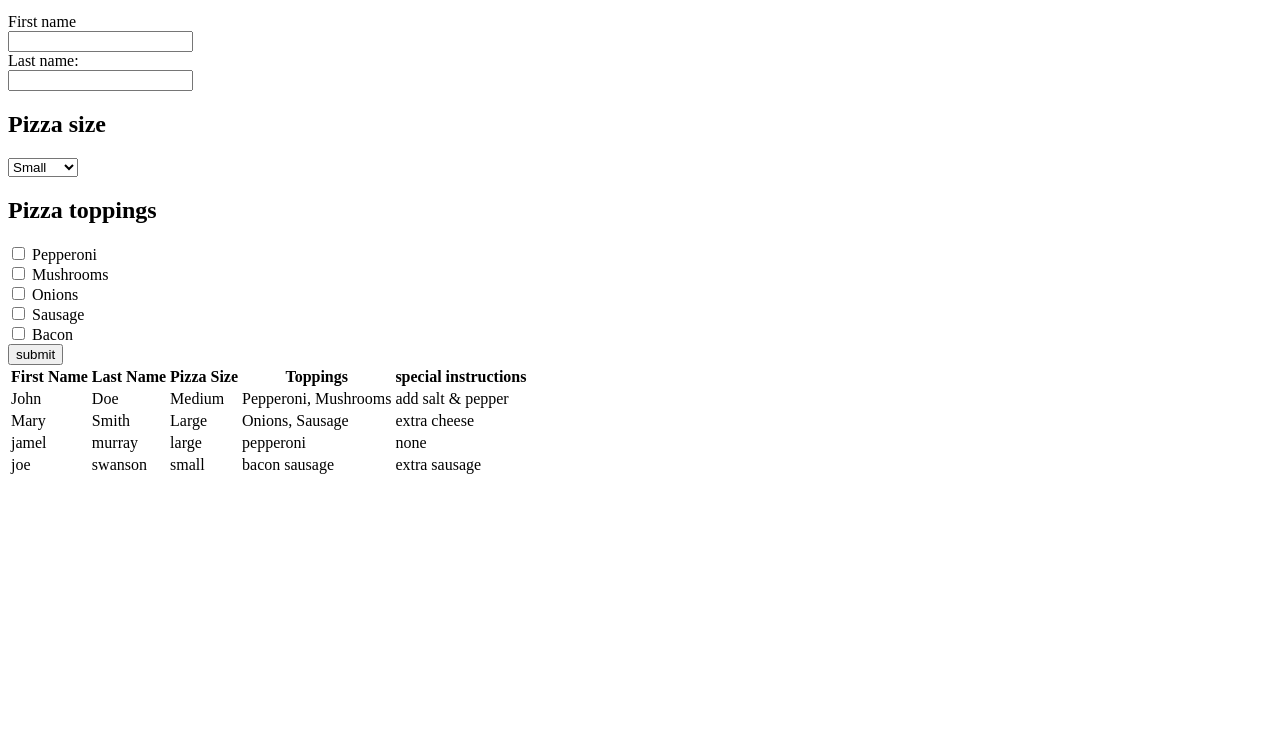
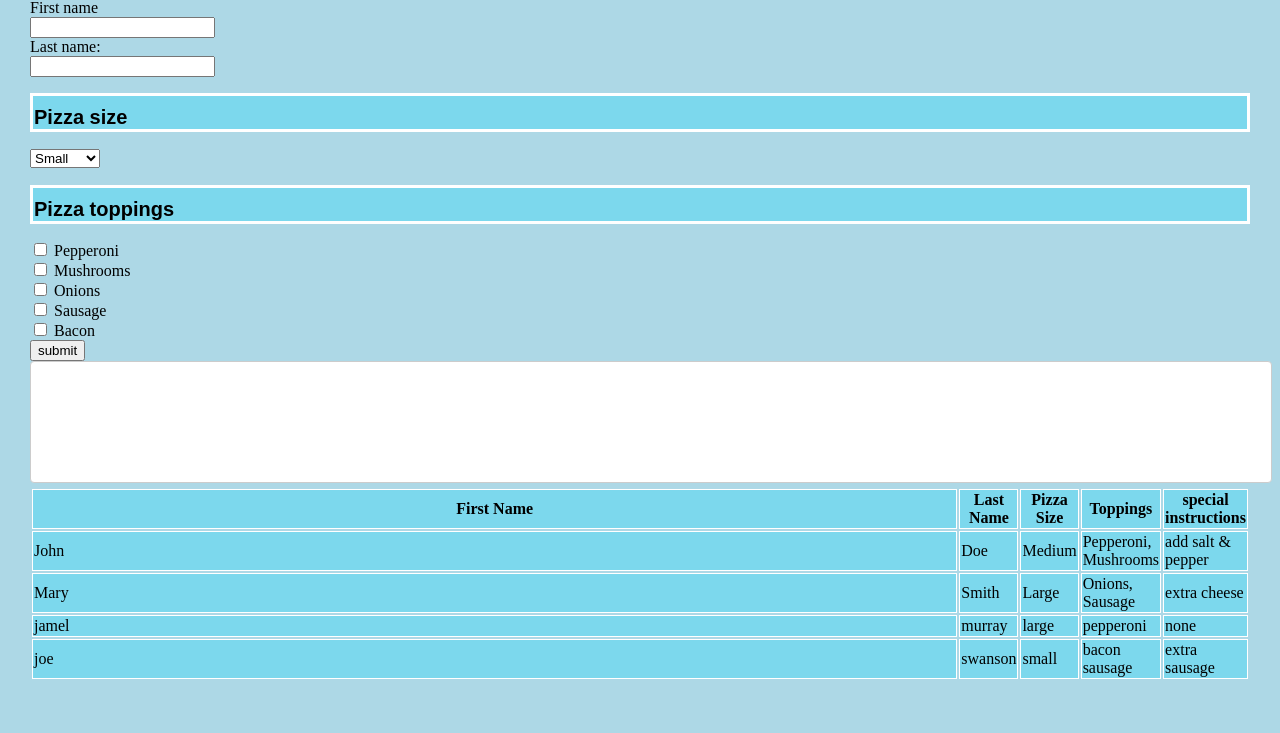
Before and after one commit to theofficialmel/pizza-invoice-form, a plain HTML site: page index.html in a window 1280 px wide. Shown: the part 67-800 px from the top of the page. Drawn offline with Linux system fonts and the light colour scheme.

Commit message:
Add styling to index.html and create style.css for improved layout

```diff
--- a/index.html
+++ b/index.html
@@ -4,8 +4,29 @@
     <meta charset="UTF-8">
     <meta name="viewport" content="width=device-width, initial-scale=1.0">
     <title>Document</title>
+    <link rel="stylesheet" href="style.css">
+    <style>
+h1,h2 {
+        border: 3px solid white;
+        background-color: rgba(0, 217, 255, 0.288);
+        padding-top: 10px;
+        padding-left: 1px;
+        padding-right: 10px;
+        font: bold 20px Arial, sans-serif;
+
+    }
+    textarea {
+        width: 100%;
+        height: 100px;
+        padding: 10px;
+        border: 1px solid #ccc;
+        border-radius: 4px;
+        resize: none;
+    }
+    </style>
 </head>
-<body>
+<body style="background-color: lightblue;">
+
     <h1>Customer name</h1>
     <form>
         <label for="fname">First name</label><br>
@@ -79,6 +100,7 @@
             <td>bacon sausage</td>
             <td>extra sausage</td>
         </tr>
+        <textarea name="special orders" id=""></textarea>
 
     </form>
 
--- /dev/null
+++ b/style.css
@@ -0,0 +1,14 @@
+body{
+    margin-top: 20px
+    margin-bottom: 20px;
+    margin-left: 30px;
+    margin-right: 30px;
+
+}
+
+table th,td{
+    border: 1px solid,white;
+    border-collapse: collapse;
+    width: 100%;
+    background-color: rgba(0, 217, 255, 0.288);
+}
```
Also changed, not shown: 1 other file.
